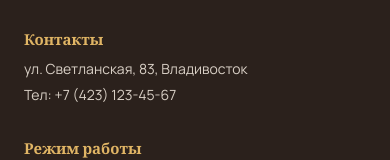
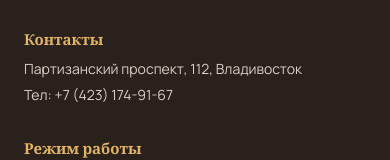
Before and after one commit to KarpatenBerger/bahar_chaykhana, a plain HTML site: page bahar_chaykhana/wwwroot/about.html in a window 390 px wide. Shown: the part 3708-3868 px from the top of the page. Drawn offline with Linux system fonts and the light colour scheme.

Commit message:
New address and phone number

```diff
--- a/bahar_chaykhana/wwwroot/about.html
+++ b/bahar_chaykhana/wwwroot/about.html
@@ -97,8 +97,8 @@
                 </div>
                 <div class="footer-section">
                     <h4>Контакты</h4>
-                    <p>ул. Светланская, 83, Владивосток</p>
-                    <p>Тел: +7 (423) 123-45-67</p>
+                    <p>Партизанский проспект, 112, Владивосток</p>
+                    <p>Тел: +7 (423) 174-91-67</p>
                 </div>
                 <div class="footer-section">
                     <h4>Режим работы</h4>
```
Also changed, not shown: bahar_chaykhana/wwwroot/booking.html (+2 -2 lines), bahar_chaykhana/wwwroot/cart.html (+2 -2 lines), bahar_chaykhana/wwwroot/checkout.html (+2 -2 lines), bahar_chaykhana/wwwroot/contacts.html (+2 -2 lines), bahar_chaykhana/wwwroot/index.html (+2 -2 lines), bahar_chaykhana/wwwroot/login.html (+2 -2 lines), bahar_chaykhana/wwwroot/menu.html (+2 -2 lines), bahar_chaykhana/wwwroot/profile.html (+2 -2 lines), bahar_chaykhana/wwwroot/register.html (+2 -2 lines), 1 other file.
